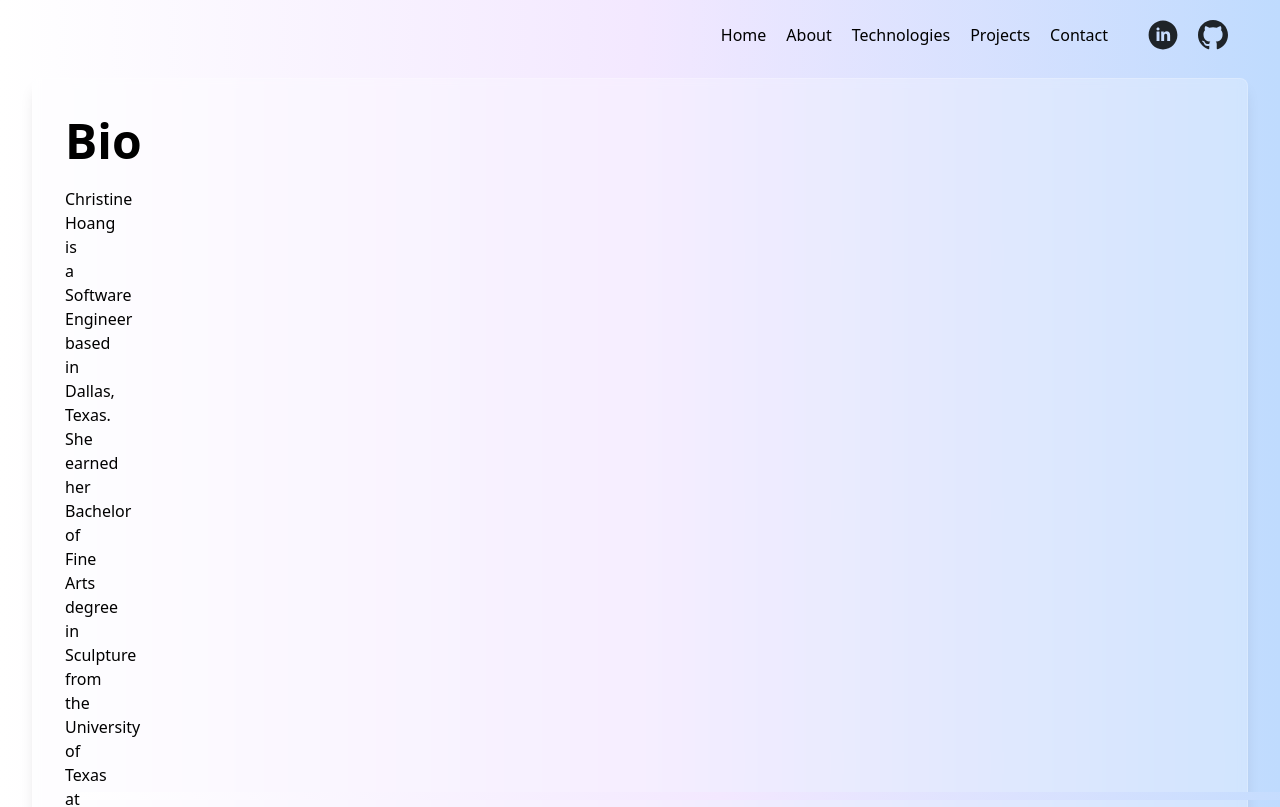
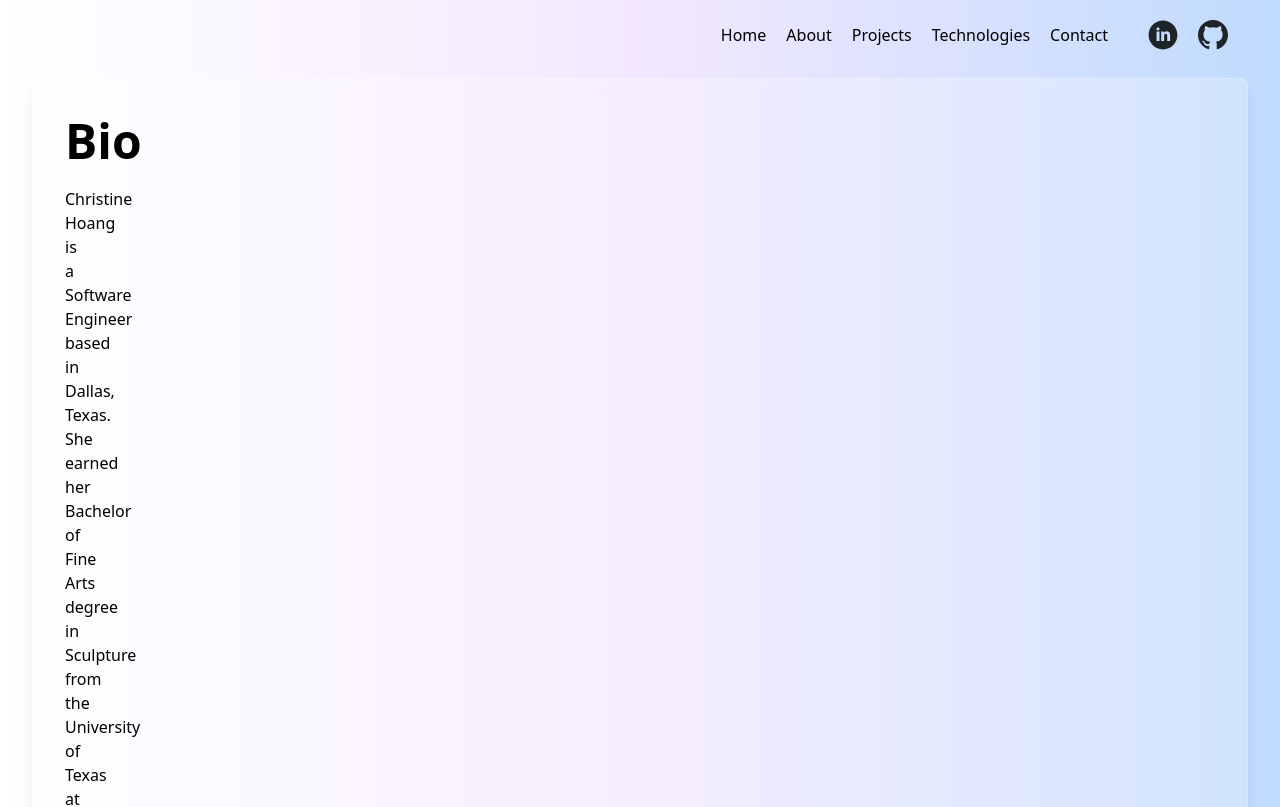
Before and after one commit to XINEXPORT/christinehoangportfolio, a React (Create React App) app: page /about in a window 1280 px wide. Shown: the top 807 px of the page. Built offline with nearby package versions, Linux system fonts and the light colour scheme.

Commit message:
project in nav re-arranged

```diff
--- a/src/App.js
+++ b/src/App.js
@@ -17,7 +17,6 @@ function App() {
         <Route path="/projects" element={<Projects />} />
         <Route path="/technologies" element={<Technologies />} />
       </Routes>
-      <Footer />
     </Router>
   );
 }
--- a/src/Components/Footer.js
+++ b/src/Components/Footer.js
@@ -2,7 +2,12 @@ import React from "react";
 
 function Footer() {
   return (
-    <footer className="container mx-auto py-1 fixed bottom-0 md:left-20 bg-gradient text-white"></footer>
+    <footer
+      style={{ backgroundColor: "rgba(72, 85, 247, 0.60)" }}
+      className="w-full py-1 fixed bottom-0 text-white text-center"
+    >
+      <p>© {new Date().getFullYear()} All Rights Reserved Christine Hoang</p>
+    </footer>
   );
 }
 
--- a/src/Components/Header.js
+++ b/src/Components/Header.js
@@ -46,13 +46,13 @@ function Header() {
             </NavLink>
           </li>
           <li className="pb-1 md:pb-0">
-            <NavLink to="/technologies" onClick={toggleClass}>
-              Technologies
+            <NavLink to="/projects" onClick={toggleClass}>
+              Projects
             </NavLink>
           </li>
           <li className="pb-1 md:pb-0">
-            <NavLink to="/projects" onClick={toggleClass}>
-              Projects
+            <NavLink to="/technologies" onClick={toggleClass}>
+              Technologies
             </NavLink>
           </li>
           <li>
--- a/src/Pages/About.js
+++ b/src/Pages/About.js
@@ -4,7 +4,9 @@ import { personalDetails, workDetails, eduDetails } from "../Details";
 
 function About() {
   return (
-    <main className="container mx-auto max-width mb-20 px-4 lg:px-8">
+    <div className="flex flex-col min-h-screen">
+      {/* Main content */}
+      <main className="container mx-auto max-width mb-20 px-4 lg:px-8 flex-grow">
         <section className="glass mb-8">
           <h1 className="text-2xl text-black md:text-4xl xl:text-5xl xl:leading-tight font-bold">
             Bio
@@ -14,13 +16,21 @@ function About() {
           <p className="text-black py-4 lg:max-w-3">{personalDetails.about3}</p>
           <p className="text-black lg:max-w-3">{personalDetails.about4}</p>
         </section>
+
         <section className="glass mb-8">
           <h1 className="text-2xl text-black md:text-4xl xl:text-5xl xl:leading-tight font-bold">
             Work Experience
           </h1>
           {React.Children.toArray(
             workDetails.map(
-            ({ Position, Company, Company_Link, Location, Type, Duration }) => (
+              ({
+                Position,
+                Company,
+                Company_Link,
+                Location,
+                Type,
+                Duration,
+              }) => (
                 <Work
                   position={Position}
                   company={Company}
@@ -29,17 +39,25 @@ function About() {
                   type={Type}
                   duration={Duration}
                 />
-            ),
-          ),
+              )
+            )
           )}
         </section>
+
         <section className="glass">
           <h1 className="text-2xl text-black md:text-4xl xl:text-5xl xl:leading-tight font-bold">
             Education
           </h1>
           {React.Children.toArray(
             eduDetails.map(
-            ({ Position, Company, Company_Link, Location, Type, Duration }) => (
+              ({
+                Position,
+                Company,
+                Company_Link,
+                Location,
+                Type,
+                Duration,
+              }) => (
                 <Work
                   position={Position}
                   company={Company}
@@ -48,11 +66,12 @@ function About() {
                   type={Type}
                   duration={Duration}
                 />
-            ),
-          ),
+              )
+            )
           )}
         </section>
       </main>
+    </div>
   );
 }
 
```
Lines whose indentation alone changed are shown as unchanged.
